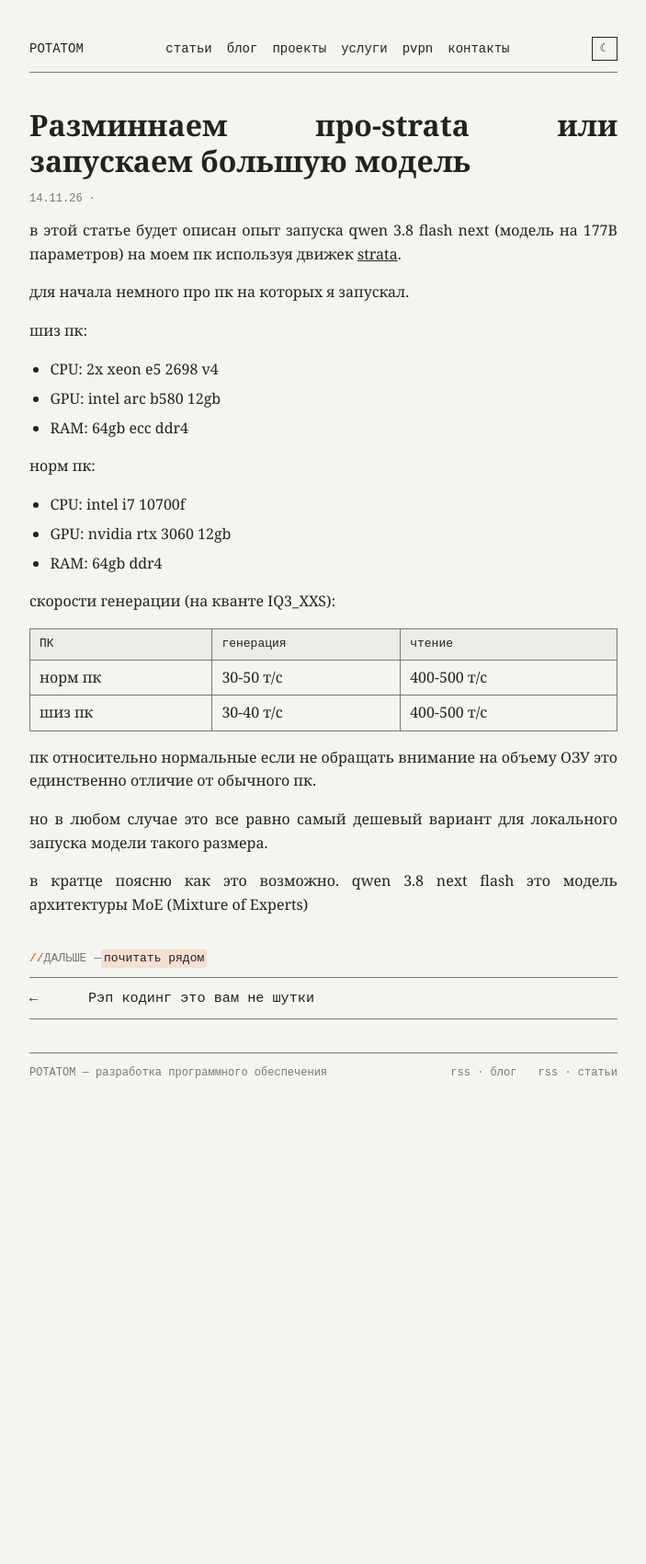
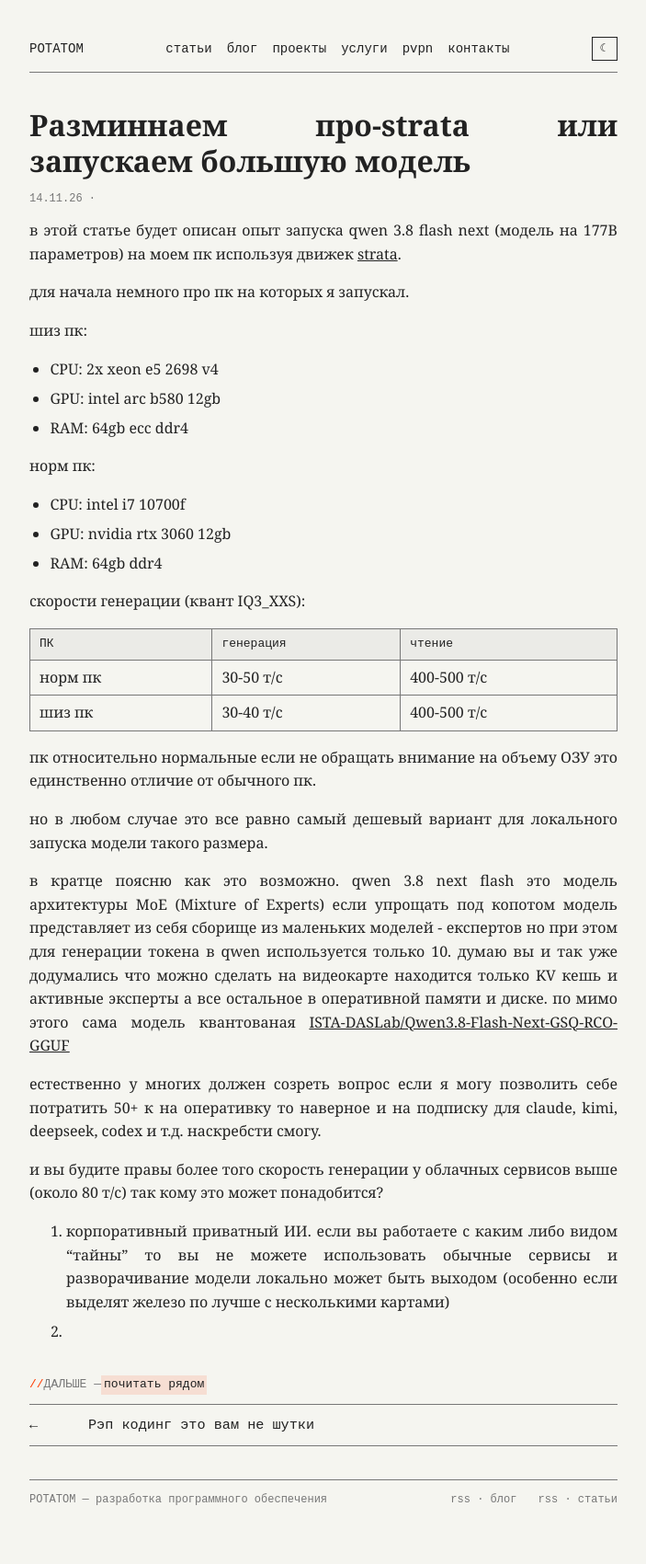
Before and after one commit to ShadowCHuyna/blog, a Jekyll site: the page built from _articles/2026-11-14-разминнаем-про-strata-или-запускаем-большую-модель-на-относительно-номальном-пк.md, in a window 1280 px wide. Shown: the whole page at 92% size, without its empty margins (288-991 px from the left). Built offline with Jekyll 4.4.1, drawn with Linux system fonts in a browser that asks for light colours; comment, search, counter and statistics services are not loaded; before the commit the page ends 1236 px from its top, so only the background shows below that.

Commit message:
Update Articles (Статьи) “2026-11-14-разминнаем-про-strata-или-запускаем-большую-модель-на-относительно-номальном-пк”

```diff
--- a/_articles/2026-11-14-разминнаем-про-strata-или-запускаем-большую-модель-на-относительно-номальном-пк.md
+++ b/_articles/2026-11-14-разминнаем-про-strata-или-запускаем-большую-модель-на-относительно-номальном-пк.md
@@ -31,7 +31,7 @@ tags:
 * GPU: nvidia rtx 3060 12gb
 * RAM: 64gb ddr4
 
-скорости генерации (на кванте IQ3_XXS):
+скорости генерации (квант IQ3_XXS):
 
 | ПК | генерация | чтение |
 | -------- | -------- | -------- |
@@ -42,4 +42,11 @@ tags:
 
 но в любом случае это все равно самый дешевый вариант для локального запуска модели такого размера.
 
-в кратце поясню как это возможно. qwen 3.8 next flash это модель архитектуры MoE (Mixture of Experts)
+в кратце поясню как это возможно. qwen 3.8 next flash это модель архитектуры MoE (Mixture of Experts) если упрощать под копотом модель представляет из себя сборище из маленьких моделей - експертов но при этом для генерации токена в qwen используется только 10. думаю вы и так уже додумались что можно сделать на видеокарте находится только KV кешь и активные эксперты а все остальное в оперативной памяти и диске. по мимо этого сама модель квантованая [ISTA-DASLab/Qwen3.8-Flash-Next-GSQ-RCO-GGUF](https://huggingface.co/ISTA-DASLab/Qwen3.8-Flash-Next-GSQ-RCO-GGUF)
+
+естественно у многих должен созреть вопрос если я могу позволить себе потратить 50+ к на оперативку то наверное и на подписку для claude, kimi, deepseek, codex и т.д. наскребсти смогу.
+
+и вы будите правы более того скорость генерации у облачных сервисов выше (около 80 т/с) так кому это может понадобится?
+
+1. корпоративный приватный ИИ. если вы работаете с каким либо видом "тайны" то вы не можете использовать обычные сервисы и разворачивание модели локально может быть выходом (особенно если выделят железо по лучше с несколькими картами)
+2.
```
